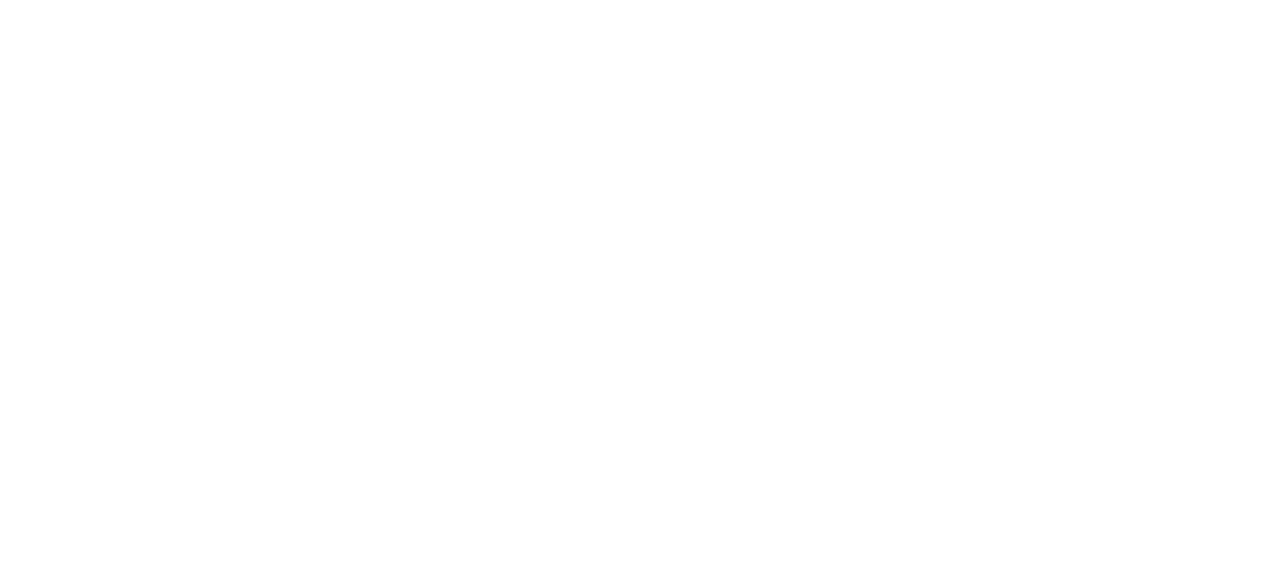
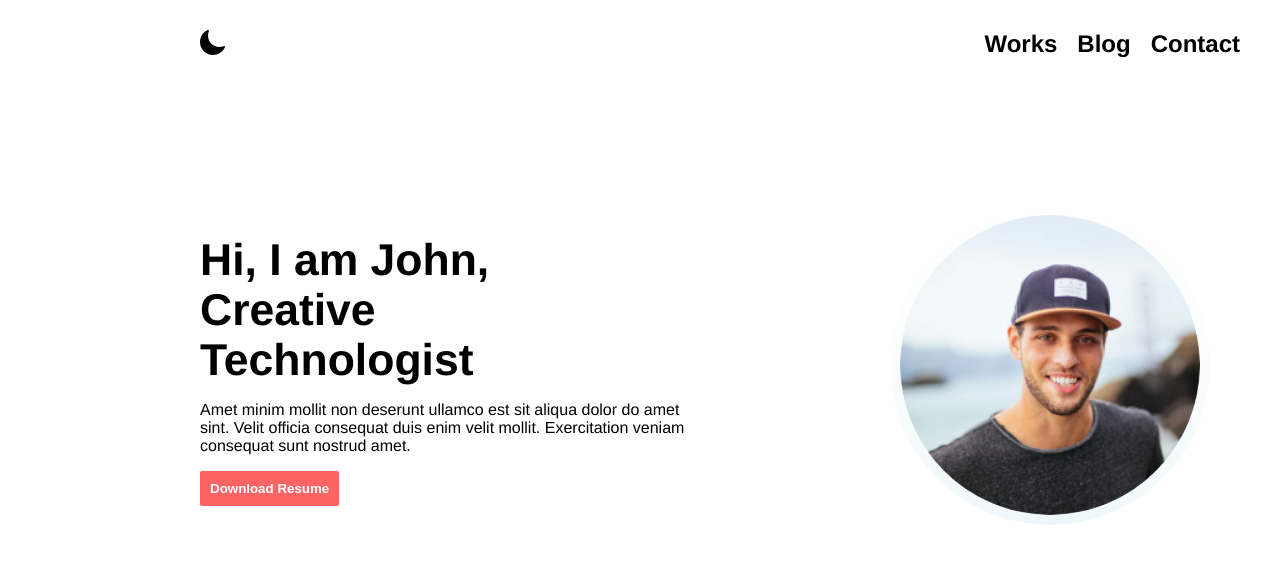
Before and after one commit to Kratospidey/GDSC-Task, a plain HTML site: page index.html in a window 1280 px wide. Drawn offline with Linux system fonts and the light colour scheme.

Commit message:
get nav and hero section working

```diff
--- a/index.html
+++ b/index.html
@@ -3,12 +3,67 @@
 	<head>
 		<meta charset="UTF-8" />
 		<meta name="viewport" content="width=device-width, initial-scale=1.0" />
+		<link rel="stylesheet" href="styles.css" />
 		<title>Resume</title>
 	</head>
 	<body>
 		<div id="hero">
-            <div id="hero-navbar"></div>
-            <div id="hero-main"></div>
+			<div id="hero-navbar">
+				<svg
+					id="mode-icon"
+					width="75"
+					height="75"
+					viewBox="0 0 75 75"
+					fill="none"
+					xmlns="http://www.w3.org/2000/svg"
+				>
+					<path
+						d="M12.9464 25C9.51277 25 6.21981 23.636 3.7919 21.2081C1.36399 18.7802 0 15.4872 0 12.0536C0 6.80814 3.01338 2.10504 7.67909 0.0743572C7.84352 0.00269184 8.02573 -0.0177837 8.20197 0.0155989C8.37821 0.0489814 8.54031 0.134674 8.66715 0.261511C8.79399 0.388348 8.87968 0.550447 8.91306 0.726688C8.94644 0.902928 8.92597 1.08514 8.8543 1.24957C8.31859 2.47948 8.03567 4.0548 8.03567 5.80368C8.03567 11.9577 13.0423 16.9643 19.1963 16.9643C20.9452 16.9643 22.5205 16.6814 23.7504 16.1457C23.9149 16.074 24.0971 16.0536 24.2733 16.0869C24.4496 16.1203 24.6117 16.206 24.7385 16.3328C24.8653 16.4597 24.951 16.6218 24.9844 16.798C25.0178 16.9743 24.9973 17.1565 24.9256 17.3209C22.895 21.9866 18.1919 25 12.9464 25Z"
+						fill="black"
+					/>
+				</svg>
+				<!-- took this svg from the figma file -->
+				<div id="hero-links">
+					<a>Works</a>
+					<a>Blog</a>
+					<a>Contact</a>
+				</div>
+			</div>
+			<div id="hero-main">
+				<div id="hero-main-text">
+					<h1 id="hero-catchline">Hi, I am John, Creative Technologist</h1>
+					<p>
+						Amet minim mollit non deserunt ullamco est sit aliqua dolor do amet
+						sint. Velit officia consequat duis enim velit mollit. Exercitation
+						veniam consequat sunt nostrud amet.
+					</p>
+					<button type="button" id="download-button">Download Resume</button>
+				</div>
+				<div id="hero-main-pfp">
+					<svg
+						width="273"
+						height="273"
+						viewBox="0 0 273 273"
+						fill="none"
+						xmlns="http://www.w3.org/2000/svg"
+					>
+						<defs>
+							<radialGradient
+								id="tearGradient"
+								cx="0.5"
+								cy="1"
+								r="1"
+								gradientUnits="objectBoundingBox"
+							>
+								<stop offset="0%" stop-color="#EDF7FA" stop-opacity="1" />
+								<stop offset="100%" stop-color="#EDF7FA" stop-opacity="0" />
+							</radialGradient>
+						</defs>
+						<circle cx="136.5" cy="136.5" r="136.5" fill="url(#tearGradient)" />
+					</svg>
+					<img id="pfp" src="assets/guy.png" />
+				</div>
+			</div>
 		</div>
 		<div id="rp">
 			<div id="rp-header"></div>
--- /dev/null
+++ b/styles.css
@@ -0,0 +1,100 @@
+body {
+	font-family: "Heebo", "Helvetica Neue", Helvetica, Arial, sans-serif;
+	min-height: 100vh;
+	margin: 0;
+	padding: 0;
+}
+
+#hero-navbar {
+	display: flex;
+	flex-direction: row;
+	padding-top: 30px;
+	padding-right: 40px;
+	padding-bottom: 100px;
+	padding-left: 200px;
+
+}
+
+#mode-icon {
+	margin-right: auto;
+}
+
+#hero-links {
+	display: flex;
+	gap: 20px;
+}
+
+#hero-links > a {
+	font-weight: bold;
+}
+
+#download-button {
+	border-radius: 2px;
+	background-color: #ff6464;
+	color: white;
+	border: 0px;
+	padding: 10px;
+	font-weight: 600;
+}
+
+#hero-main {
+	display: flex;
+	flex-wrap: wrap-reverse;
+	gap: 100px;
+	padding-right: 70px;
+}
+
+#hero-main-text {
+	display: flex;
+	flex-direction: column;
+	align-items: start;
+	width: 500px;
+	margin-right: auto;
+	padding-left: 200px;
+}
+
+#hero-catchline {
+	margin-bottom: 0px;
+	width: 440px
+}
+
+#pfp {
+	top: 50%;
+	left: 50%;
+	width: 300px;
+	height: 300px;
+	transform: translate(-50%, -50%);
+	z-index: 2;
+}
+#hero-main-pfp {
+	position: relative;
+	width: 300px;
+	height: 300px;
+	padding: 10px;
+	background-color: transparent;
+}
+
+#pfp,
+#hero-main-pfp svg {
+	position: absolute;
+	border-radius: 50%;
+}
+
+#hero-main-pfp svg {
+	top: 0;
+	left: 0;
+	width: 100%;
+	height: 100%;
+	z-index: 1;
+}
+
+/* size change */
+
+
+#hero-links > a {
+	font-size: x-large;
+}
+
+#hero-catchline {
+	font-size: 5ch;
+}
```
Also changed, not shown: assets/Ellipse 2.svg (added), assets/guy.png (added), 2 other files. Lines whose indentation alone changed are shown as unchanged.
